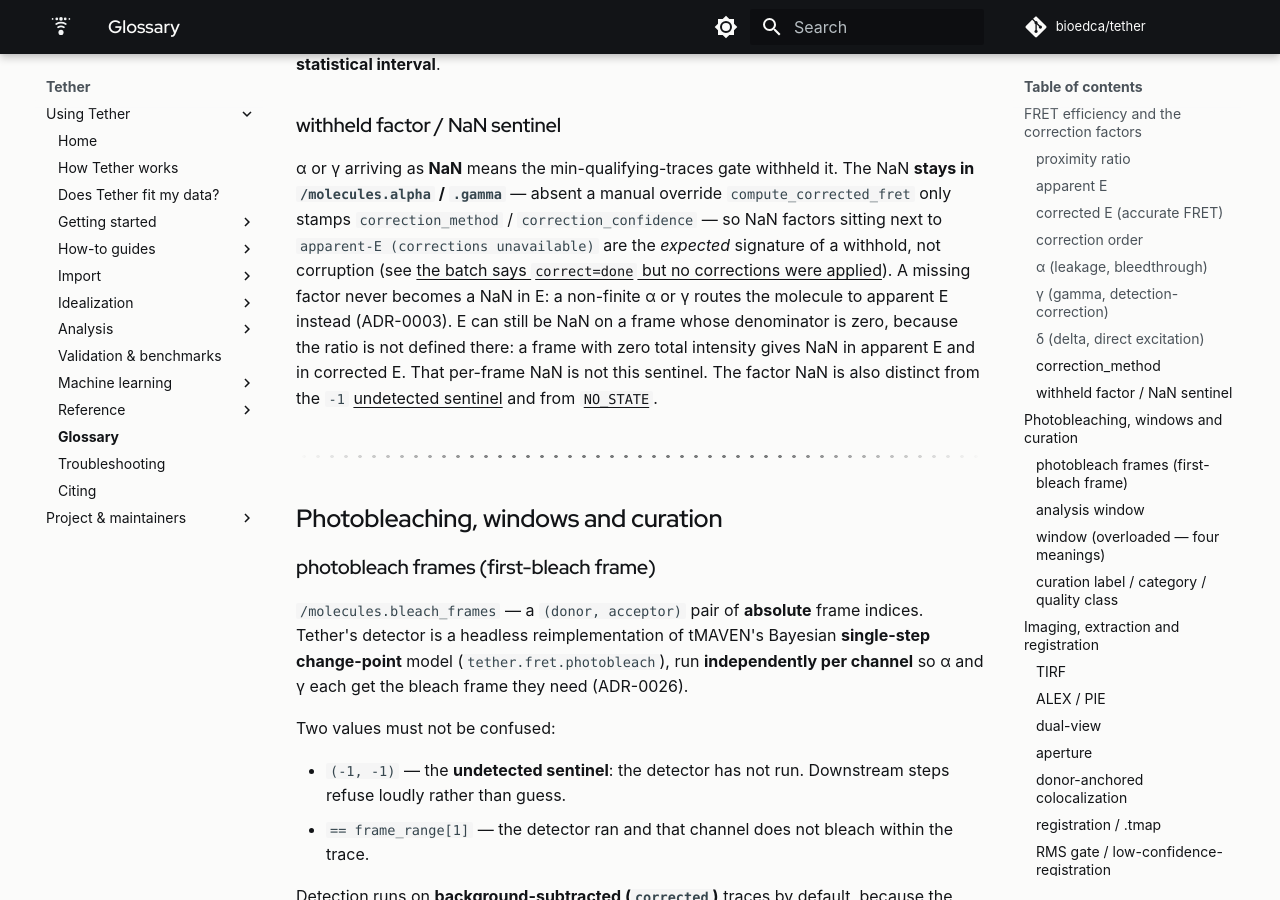
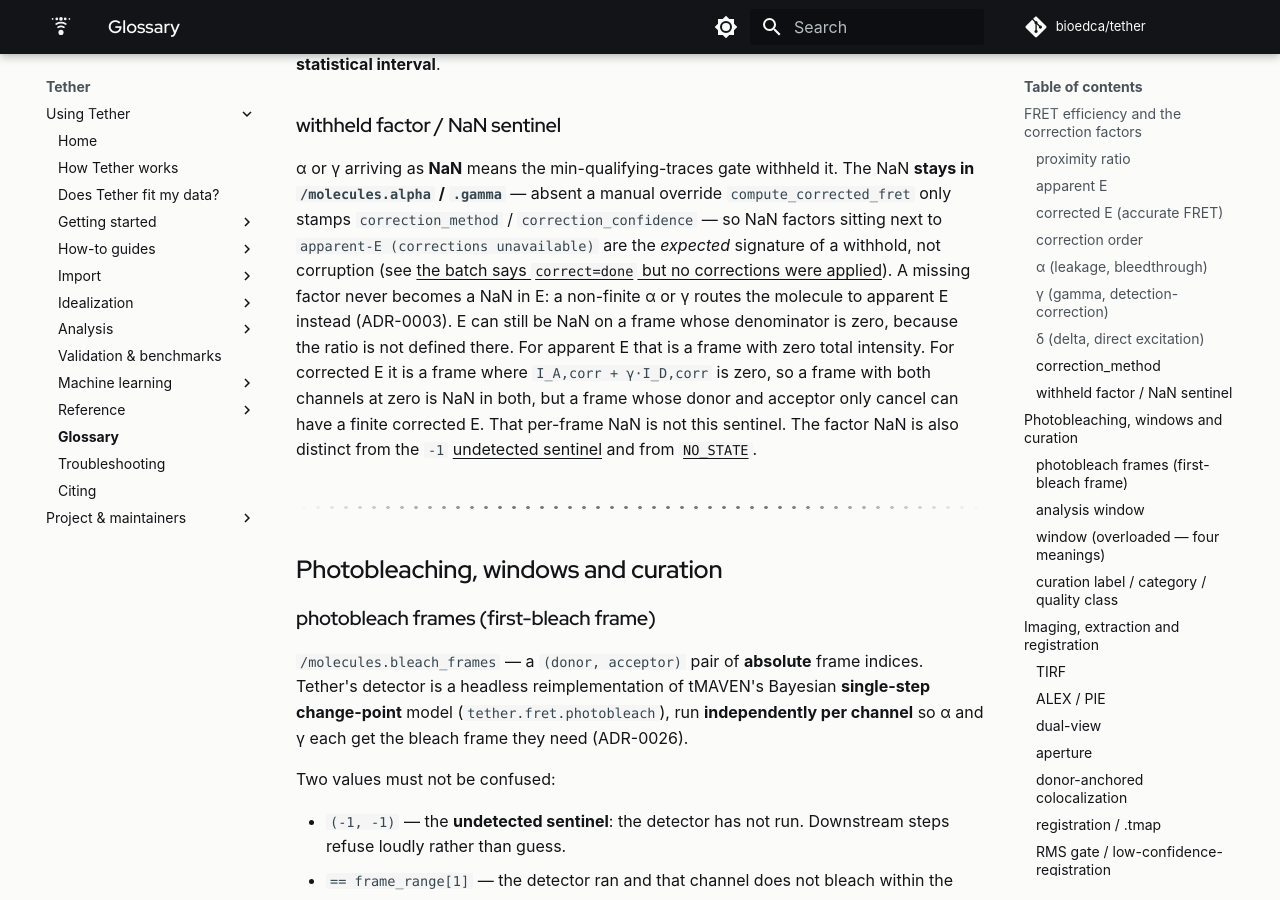
Before and after one commit to bioedca/tether, an MkDocs documentation site: the page built from docs/glossary.md, in a window 1280 px wide and 900 px high, scrolled down 3219 px. Built offline with MkDocs 1.6.1 and Material for MkDocs 9.7.7, drawn with Linux system fonts in a browser that asks for light colours; comment, search, counter and statistics services are not loaded; the version menu is left out.

Commit message:
docs(corrections): a cancelling frame can give a finite corrected E (#686)
Zero total intensity makes apparent E NaN, but corrected E is NaN only
where I_A,corr + gamma*I_D,corr is zero. With D=8, A=-8, alpha=0.25 and
gamma=1.5 apparent E is NaN and corrected E is -5. Say so in the README,
the glossary and the correct.py docstring, and pin the cancelling case
in the guard. Found by an author-side local CodeRabbit check.

```diff
--- a/docs/glossary.md
+++ b/docs/glossary.md
@@ -138,8 +138,10 @@ corruption (see
 [the batch says `correct=done` but no corrections were applied](troubleshooting.md#the-batch-says-correctdone-but-no-corrections-were-applied)).
 A missing factor never becomes a NaN in E: a non-finite α or γ routes the molecule to
 apparent E instead (ADR-0003). E can still be NaN on a frame whose denominator is zero, because
-the ratio is not defined there: a frame with zero total intensity gives NaN in apparent E and in
-corrected E. That per-frame NaN is not this sentinel. The factor NaN is also distinct
+the ratio is not defined there. For apparent E that is a frame with zero total intensity. For
+corrected E it is a frame where `I_A,corr + γ·I_D,corr` is zero, so a frame with both channels at
+zero is NaN in both, but a frame whose donor and acceptor only cancel can have a finite corrected
+E. That per-frame NaN is not this sentinel. The factor NaN is also distinct
 from the `-1` [undetected sentinel](#photobleach-frames-first-bleach-frame) and from
 [`NO_STATE`](#no_state).
 
```
Also changed, not shown: README.md (+4 -3 lines), 2 other files.
